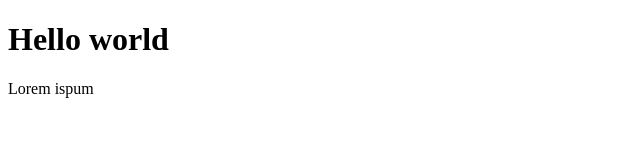
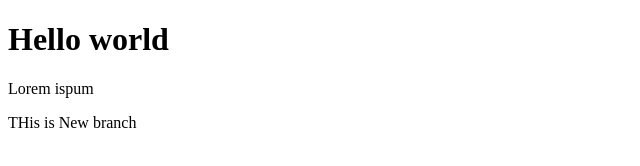
Before and after one commit to MyatPaingMin/introduction, a plain HTML site: page index.html in a window 1280 px wide. Shown: the whole page, without its empty margins (0-640 px from the left). Drawn offline with Linux system fonts and the light colour scheme.

Commit message:
This is new branch commit

```diff
--- a/index.html
+++ b/index.html
@@ -9,5 +9,6 @@
 <body>
     <h1>Hello world</h1>
     <p>Lorem ispum</p>
+    <p>THis is New branch</p>
 </body>
 </html>
```
